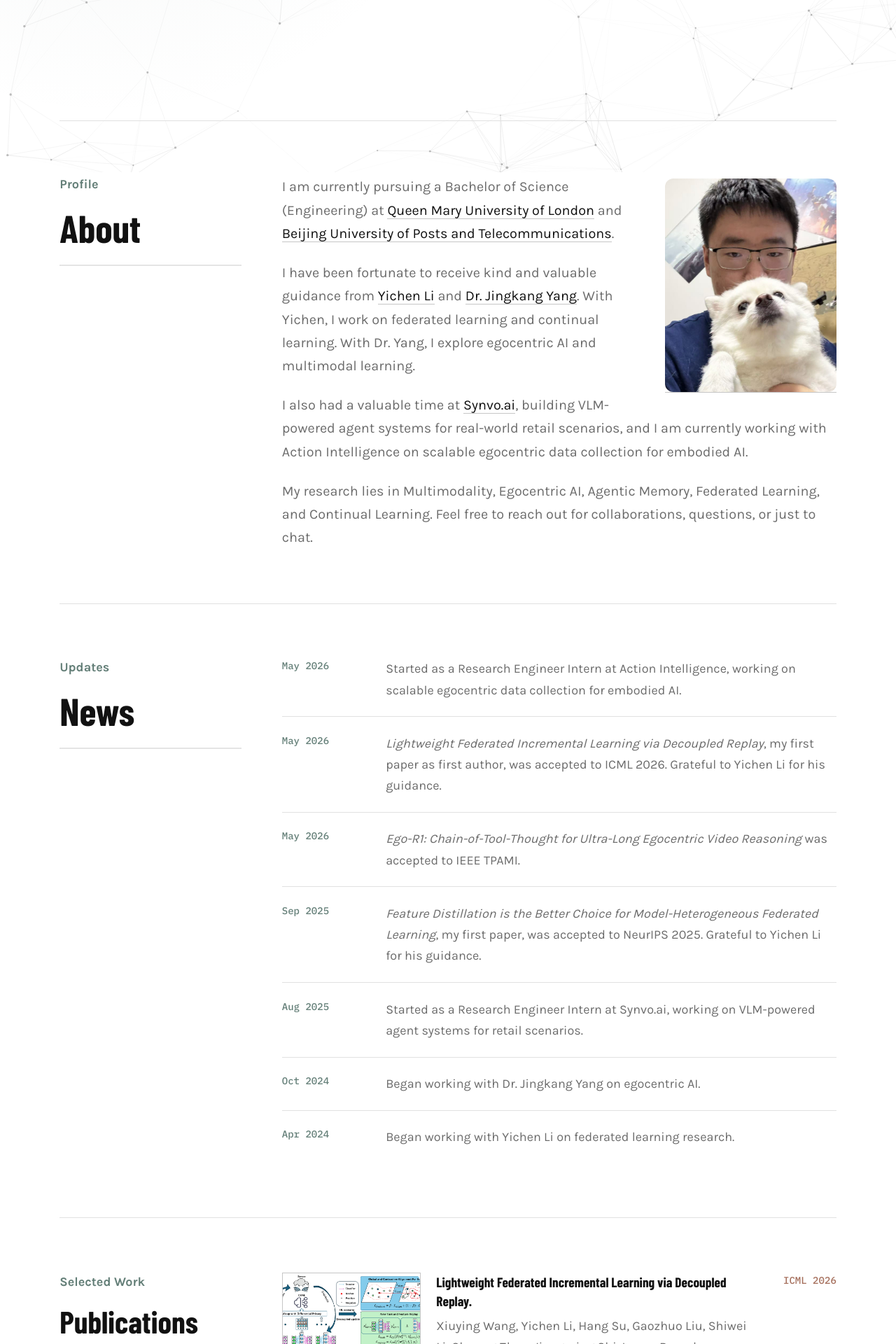
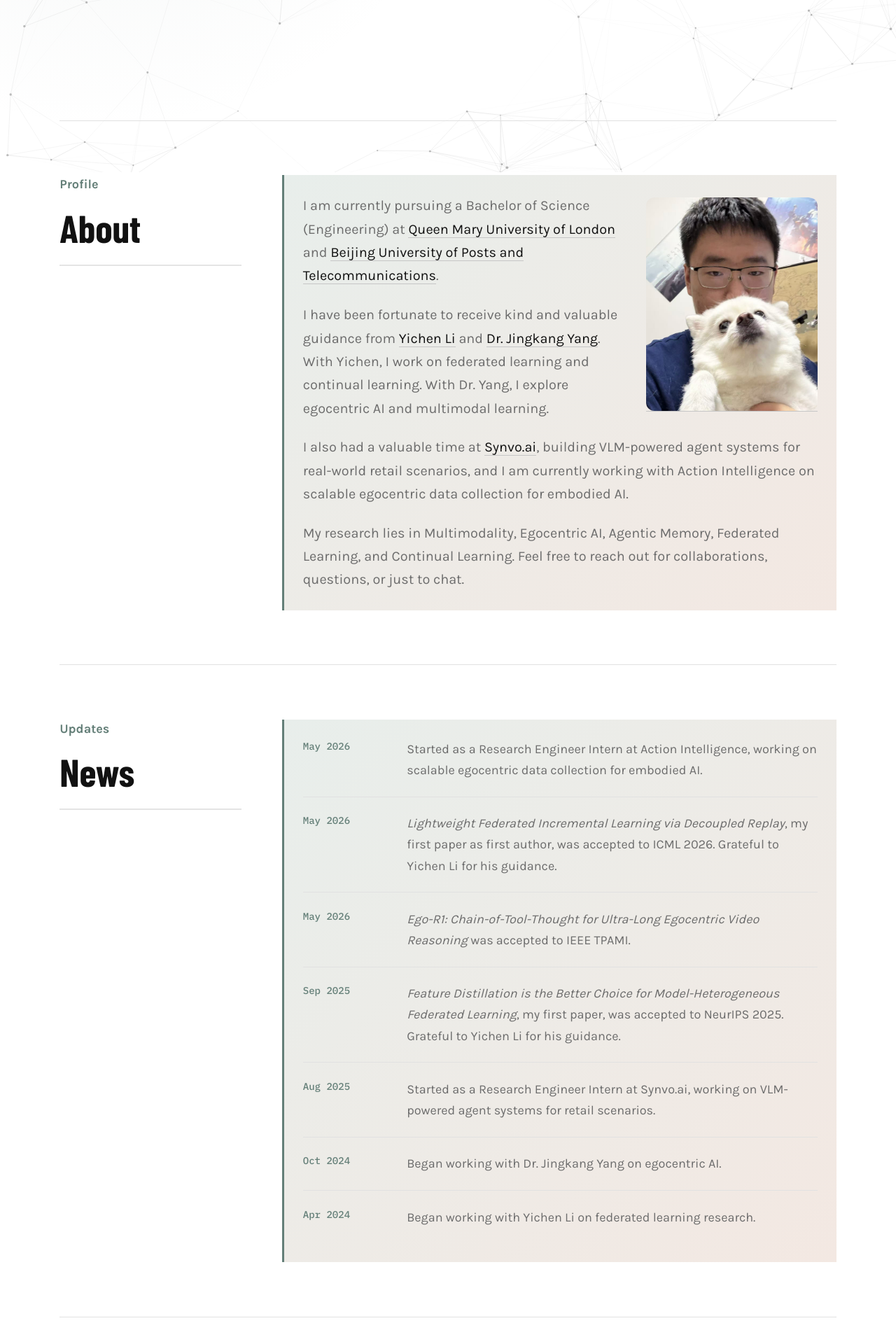
Before and after one commit to Leowang980/Leowang980.github.io, a Jekyll site: the page built from _pages/about.md, in a window 1280 px wide. Shown: the part 654-2574 px from the top of the page at 70% size. Built offline with Jekyll 4.4.1, drawn with Linux system fonts in a browser that asks for light colours; some web fonts are replaced.

Commit message:
Enhance home page styling with improved padding and background for sections

```diff
--- a/_sass/custom/_glass.scss
+++ b/_sass/custom/_glass.scss
@@ -538,6 +538,16 @@ html[data-theme="dark"] .greedy-nav .hidden-links {
   border-bottom-color: var(--data-accent);
 }
 
+.home-page .home-about,
+.home-page .news-list,
+.home-page .publication-list,
+.home-page .visitor-map,
+.home-page .home-contact {
+  padding: 1.5rem;
+  border-left: 3px solid var(--data-accent);
+  background: linear-gradient(135deg, var(--data-accent-soft), var(--data-warm-soft));
+}
+
 .home-visitors {
   border-top-color: var(--data-accent);
 }
@@ -560,7 +570,7 @@ html[data-theme="dark"] .greedy-nav .hidden-links {
   padding: 1rem;
   overflow: hidden;
   border: 1px solid var(--data-line-strong);
-  background: linear-gradient(135deg, var(--data-accent-soft), var(--data-paper) 48%, var(--data-warm-soft));
+  background: var(--data-paper);
   box-shadow: 0 18px 50px -40px var(--data-shadow);
 }
 
@@ -585,9 +595,6 @@ html[data-theme="dark"] .greedy-nav .hidden-links {
 .home-contact {
   display: grid;
   gap: 1.35rem;
-  padding: 1.5rem;
-  border-left: 3px solid var(--data-accent);
-  background: linear-gradient(135deg, var(--data-accent-soft), var(--data-warm-soft));
 }
 
 .home-contact > p {
@@ -838,6 +845,14 @@ html[data-theme="dark"] .greedy-nav .hidden-links {
     padding-right: 1rem;
   }
 
+  .home-page .home-about,
+  .home-page .news-list,
+  .home-page .publication-list,
+  .home-page .visitor-map,
+  .home-page .home-contact {
+    padding: 1.1rem;
+  }
+
   .home-hero h1,
   .cv-hero h1 {
     font-size: 4.4rem;
```
